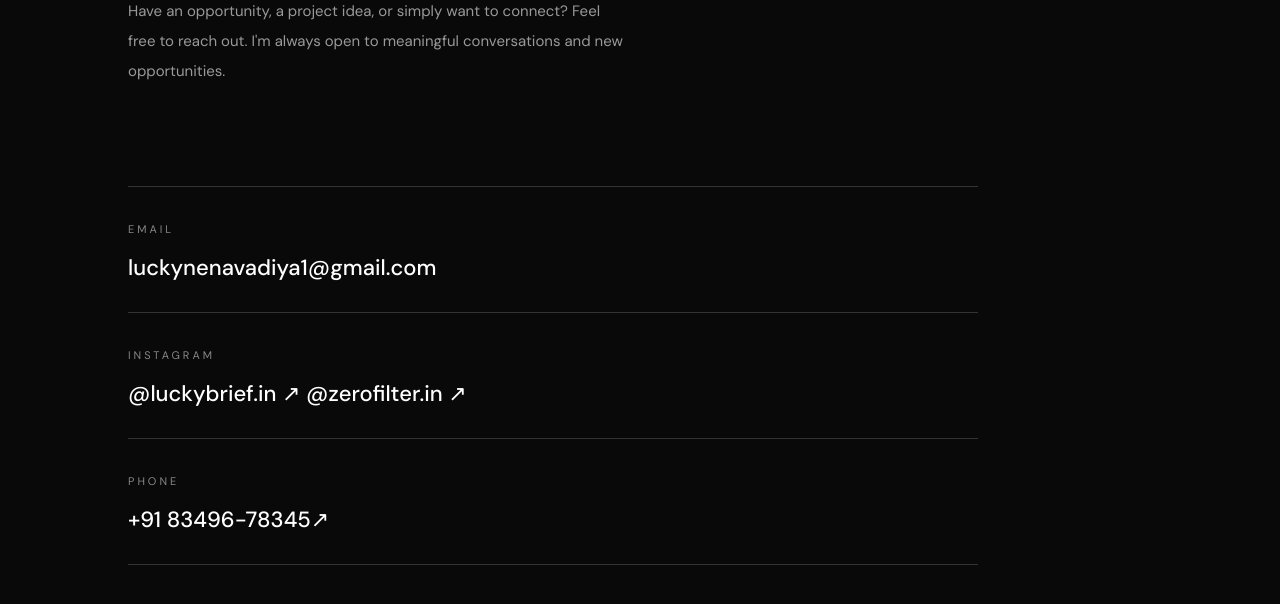
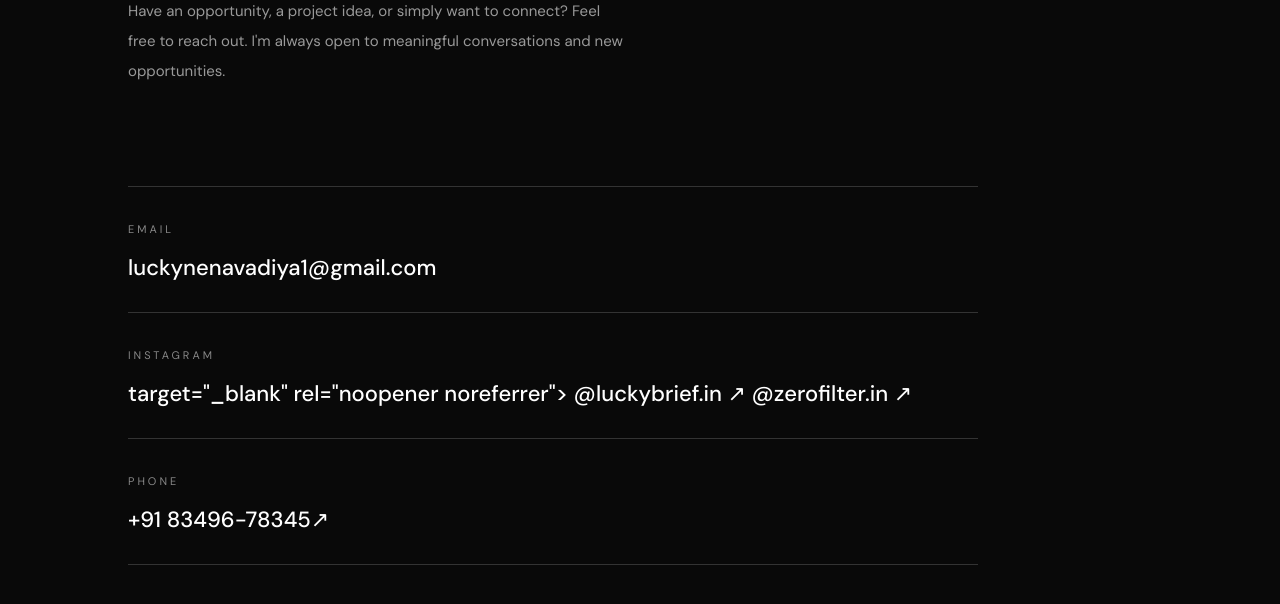
Before and after one commit to Lucky09156/lucky_resume, a plain HTML site: page contact.html in a window 1280 px wide. Shown: the part 490-1094 px from the top of the page. Drawn offline with nearby package versions, Linux system fonts and the light colour scheme.

Commit message:
Update contact.html

```diff
--- a/contact.html
+++ b/contact.html
@@ -85,7 +85,7 @@
                     <span>INSTAGRAM</span>
 
                     <h3>
-                        <a href="https://instagram.com/" @luckybrief.in"  "@zerofilter.in"
+                        <a href="https://instagram.com/" @luckybrief.in">
                            target="_blank"
                            rel="noopener noreferrer">
 
```
